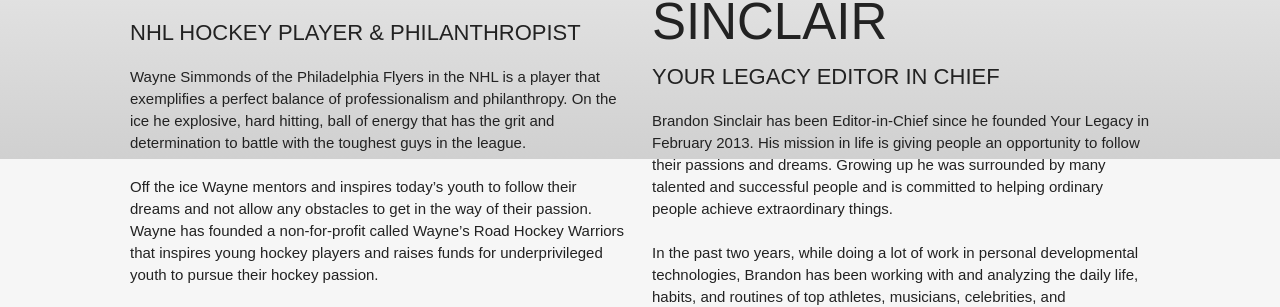
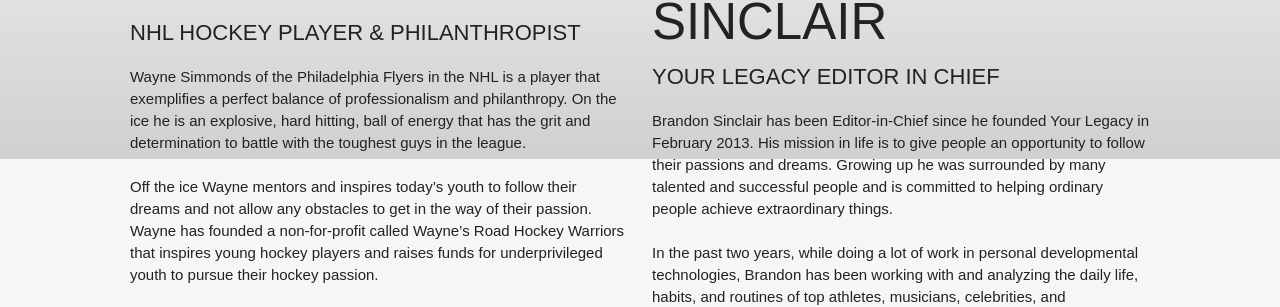
Before and after one commit to yourlegacy/yourlegacy, a Jekyll site: the page built from index.html, in a window 1280 px wide and 900 px high, scrolled down 2347 px. Shown: the part 194-501 px from the top of the window. Built offline with Jekyll 4.4.1, drawn with Linux system fonts in a browser that asks for light colours; nearby versions of some CDN libraries; comment, search, counter and statistics services are not loaded.

Commit message:
typo and grammer fixes

```diff
--- a/_posts/static/0100-01-01-wayne-simmonds.html
+++ b/_posts/static/0100-01-01-wayne-simmonds.html
@@ -52,7 +52,7 @@
 			<li>+ Every Hour of Wayne's Weekly Schedule Accounted For</li>
 			<li>+ See exactly what goes into making him a success!</li>
 			<li>+ Quickly Compare Game Days vs Practice Days</li>
-			<li>+ We graph out exactly how Wayne divide his time each week</li>
+			<li>+ We graph out exactly how Wayne divides his time each week</li>
 			<li>+ FREE Updates for Life!</li>
 		</ul>
 		<a class="button bg-black white center span-100" href="https://your-legacy.foxycart.com/cart?code=Wayne-Simmonds-Basic-Schedule&category=Downloadable_Products">
--- a/index.html
+++ b/index.html
@@ -114,7 +114,7 @@
 	<div class="span-6">
 		<h3>Wayne Simmonds</h3>
 		<h4>NHL Hockey Player &amp; Philanthropist</h4>
-		<p>Wayne Simmonds of the Philadelphia Flyers in the NHL is a player that exemplifies a perfect balance of professionalism and philanthropy. On the ice he explosive, hard hitting, ball of energy that has the grit and determination to battle with the toughest guys in the league.</p>
+		<p>Wayne Simmonds of the Philadelphia Flyers in the NHL is a player that exemplifies a perfect balance of professionalism and philanthropy. On the ice he is an explosive, hard hitting, ball of energy that has the grit and determination to battle with the toughest guys in the league.</p>
 		<p>Off the ice Wayne mentors and inspires today’s youth to follow their dreams and not allow any obstacles to get in the way of their passion. Wayne has founded a non-for-profit called Wayne’s Road Hockey Warriors that inspires young hockey players and raises funds for underprivileged youth to pursue their hockey passion.</p>
 		<p>A World Junior Hockey Championship Gold Medal and 5 NHL seasons under his belt, Wayne wants to share his wisdom and knowledge with the rest of the world.</p>
 	</div>
@@ -122,7 +122,7 @@
 	<div class="span-6">
 		<h3>Brandon Sinclair</h3>
 		<h4>Your Legacy Editor in Chief</h4>
-		<p>Brandon Sinclair has been Editor-in-Chief since he founded Your Legacy in February 2013. His mission in life is giving people an opportunity to follow their passions and dreams. Growing up he was surrounded by many talented and successful people and is committed to helping ordinary people achieve extraordinary things.</p>
+		<p>Brandon Sinclair has been Editor-in-Chief since he founded Your Legacy in February 2013. His mission in life is to give people an opportunity to follow their passions and dreams. Growing up he was surrounded by many talented and successful people and is committed to helping ordinary people achieve extraordinary things.</p>
 		<p>In the past two years, while doing a lot of work in personal developmental technologies, Brandon has been working with and analyzing the daily life, habits, and routines of top athletes, musicians, celebrities, and entrepreneurs. He has been able to package it all together and deliver the exclusive content into the hands of ordinary people.</p>
 	</div>
 </section>
```
